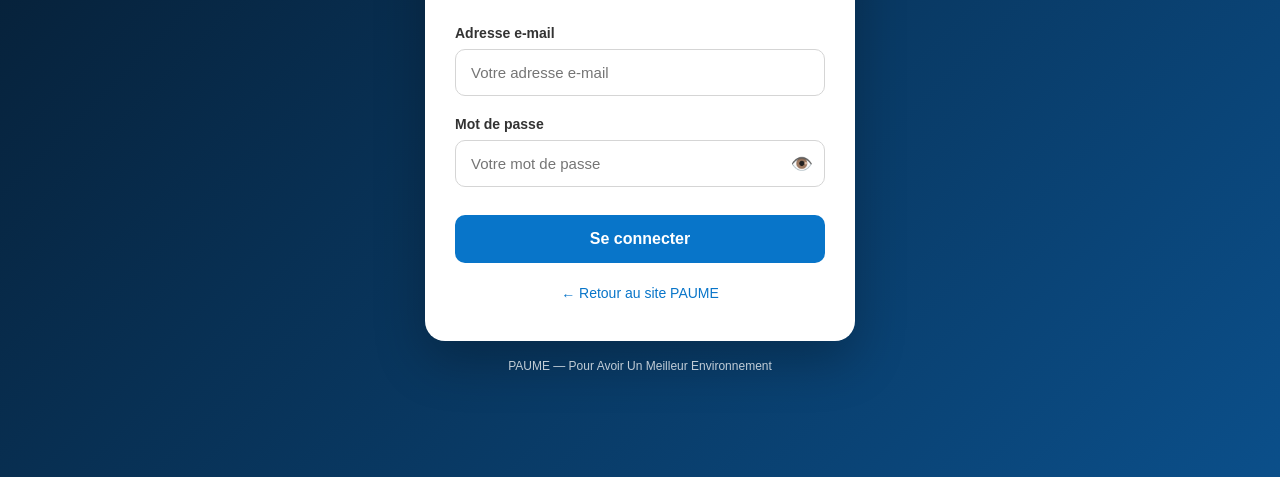
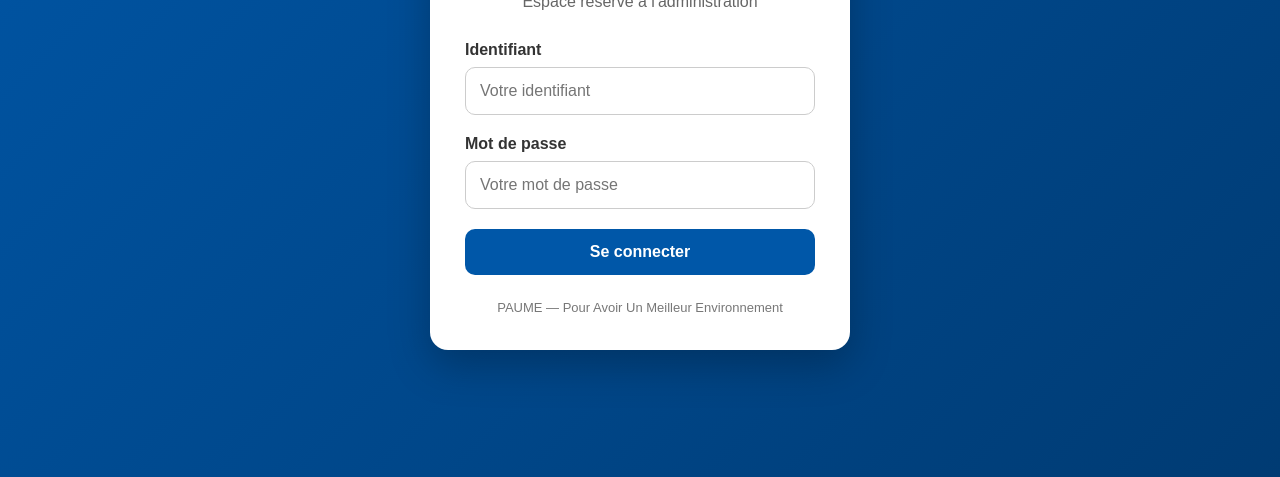
Before and after one commit to dylanserge735-max/PAUME-Officiel-, a plain HTML site: page admin/index.html in a window 1280 px wide. Shown: the part 323-800 px from the top of the page. Drawn offline with Linux system fonts and the light colour scheme.

Commit message:
Update index.html
Création de la page de connexion

```diff
--- a/admin/index.html
+++ b/admin/index.html
@@ -3,221 +3,138 @@
 <head>
   <meta charset="UTF-8">
   <meta name="viewport" content="width=device-width, initial-scale=1.0">
-  <title>Administration | PAUME</title>
+  <title>Administration — PAUME</title>
 
   <style>
     * {
       box-sizing: border-box;
       margin: 0;
       padding: 0;
+      font-family: Arial, sans-serif;
     }
 
     body {
       min-height: 100vh;
-      font-family: Arial, Helvetica, sans-serif;
-      background: linear-gradient(135deg, #061a2d, #0b4f8a);
+      background: linear-gradient(135deg, #0057a8, #003b73);
       display: flex;
+      justify-content: center;
       align-items: center;
-      justify-content: center;
       padding: 20px;
     }
 
-    .login-container {
+    .login-box {
       width: 100%;
-      max-width: 430px;
-    }
-
-    .login-card {
-      background: #ffffff;
-      border-radius: 20px;
-      padding: 40px 30px;
-      box-shadow: 0 20px 50px rgba(0, 0, 0, 0.25);
+      max-width: 420px;
+      background: white;
+      border-radius: 18px;
+      padding: 35px;
+      box-shadow: 0 15px 40px rgba(0,0,0,0.25);
+      text-align: center;
     }
 
     .logo {
-      text-align: center;
-      margin-bottom: 25px;
-    }
-
-    .logo img {
       width: 90px;
       height: 90px;
       object-fit: contain;
+      margin-bottom: 15px;
     }
 
     h1 {
-      text-align: center;
-      color: #073b68;
-      font-size: 27px;
+      color: #0057a8;
       margin-bottom: 8px;
     }
 
     .subtitle {
-      text-align: center;
       color: #666;
-      font-size: 14px;
       margin-bottom: 30px;
-    }
-
-    .form-group {
-      margin-bottom: 20px;
     }
 
     label {
       display: block;
+      text-align: left;
+      margin-bottom: 8px;
+      font-weight: bold;
       color: #333;
-      font-size: 14px;
-      font-weight: bold;
-      margin-bottom: 8px;
     }
 
     input {
       width: 100%;
-      padding: 14px 15px;
-      border: 1px solid #d5d5d5;
+      padding: 14px;
+      border: 1px solid #ccc;
       border-radius: 10px;
-      font-size: 15px;
-      outline: none;
-      transition: 0.2s;
+      margin-bottom: 20px;
+      font-size: 16px;
     }
 
-    input:focus {
-      border-color: #0875c9;
-      box-shadow: 0 0 0 3px rgba(8, 117, 201, 0.12);
-    }
-
-    .password-wrapper {
-      position: relative;
-    }
-
-    .password-wrapper input {
-      padding-right: 50px;
-    }
-
-    .toggle-password {
-      position: absolute;
-      right: 12px;
-      top: 50%;
-      transform: translateY(-50%);
-      border: none;
-      background: none;
-      cursor: pointer;
-      font-size: 18px;
-    }
-
-    .login-button {
+    button {
       width: 100%;
-      padding: 15px;
+      padding: 14px;
       border: none;
       border-radius: 10px;
-      background: #0875c9;
+      background: #0057a8;
       color: white;
       font-size: 16px;
       font-weight: bold;
       cursor: pointer;
-      margin-top: 8px;
-      transition: 0.2s;
     }
 
-    .login-button:hover {
-      background: #065d9f;
+    button:hover {
+      background: #003b73;
     }
 
-    .back-link {
-      display: block;
-      text-align: center;
-      margin-top: 22px;
-      color: #0875c9;
-      text-decoration: none;
-      font-size: 14px;
+    #message {
+      margin-top: 15px;
+      color: #d00000;
+      display: none;
     }
 
     .footer {
-      text-align: center;
-      color: rgba(255,255,255,0.75);
-      font-size: 12px;
-      margin-top: 18px;
-    }
-
-    #message {
-      display: none;
-      margin-bottom: 18px;
-      padding: 12px;
-      border-radius: 8px;
-      background: #fff3cd;
-      color: #664d03;
+      margin-top: 25px;
       font-size: 13px;
+      color: #777;
     }
   </style>
 </head>
 
 <body>
 
-  <div class="login-container">
+  <div class="login-box">
 
-    <div class="login-card">
-
-      <div class="logo">
-        <img src="../logo.jpg" alt="Logo PAUME">
-      </div>
+    <img src="../logo.jpg" alt="Logo PAUME" class="logo">
 
     <h1>Administration PAUME</h1>
 
     <p class="subtitle">
-        Espace sécurisé de gestion du site
+      Espace réservé à l'administration
     </p>
-
-      <div id="message"></div>
 
     <form id="loginForm">
 
-        <div class="form-group">
-          <label for="email">Adresse e-mail</label>
+      <label for="username">Identifiant</label>
       <input
-            type="email"
-            id="email"
-            name="email"
-            placeholder="Votre adresse e-mail"
+        type="text"
+        id="username"
+        placeholder="Votre identifiant"
         required
-            autocomplete="username"
       >
-        </div>
 
-        <div class="form-group">
       <label for="password">Mot de passe</label>
-
-          <div class="password-wrapper">
       <input
         type="password"
         id="password"
-              name="password"
         placeholder="Votre mot de passe"
         required
-              autocomplete="current-password"
       >
 
-            <button
-              type="button"
-              class="toggle-password"
-              onclick="togglePassword()"
-              aria-label="Afficher ou masquer le mot de passe"
-            >
-              👁️
-            </button>
-          </div>
-        </div>
-
-        <button type="submit" class="login-button">
+      <button type="submit">
         Se connecter
       </button>
 
     </form>
 
-      <a href="../index.html" class="back-link">
-        ← Retour au site PAUME
-      </a>
-
-    </div>
+    <p id="message">
+      Identifiant ou mot de passe incorrect.
+    </p>
 
     <div class="footer">
       PAUME — Pour Avoir Un Meilleur Environnement
@@ -226,23 +143,24 @@
   </div>
 
   <script>
-    function togglePassword() {
-      const password = document.getElementById("password");
-      password.type =
-        password.type === "password" ? "text" : "password";
+    document.getElementById("loginForm").addEventListener("submit", function(e) {
+
+      e.preventDefault();
+
+      const username = document.getElementById("username").value;
+      const password = document.getElementById("password").value;
+
+      /*
+       * ACCÈS TEMPORAIRE POUR LA CONSTRUCTION DU SITE
+       * La vraie authentification sécurisée sera ajoutée ensuite.
+       */
+
+      if (username === "admin" && password === "PAUME2026") {
+        window.location.href = "tableau%20de%20bord.html";
+      } else {
+        document.getElementById("message").style.display = "block";
       }
 
-    document
-      .getElementById("loginForm")
-      .addEventListener("submit", function(event) {
-
-        event.preventDefault();
-
-        const message = document.getElementById("message");
-
-        message.style.display = "block";
-        message.textContent =
-          "L'authentification sera activée après la connexion à notre serveur sécurisé.";
     });
   </script>
 
```
Lines whose indentation alone changed are shown as unchanged.
